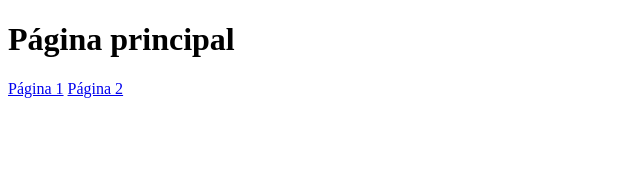
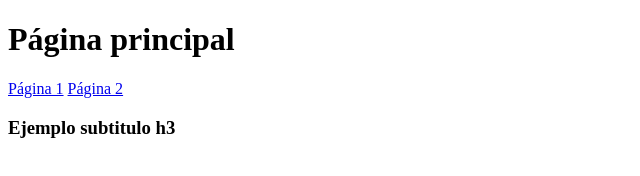
Before and after one commit to larriag13/Ejemplo01, a plain HTML site: page index.html in a window 1280 px wide. Shown: the whole page, without its empty margins (0-640 px from the left). Drawn offline with Linux system fonts and the light colour scheme.

Commit message:
Update index.html

```diff
--- a/index.html
+++ b/index.html
@@ -12,6 +12,7 @@
     <h1>Página principal</h1>
     <a href="pagina1.html">Página 1</a>
     <a href="pagina2.html">Página 2</a>
+    <h3>Ejemplo subtitulo h3</h3>
 </body>
 
 </html>
```
